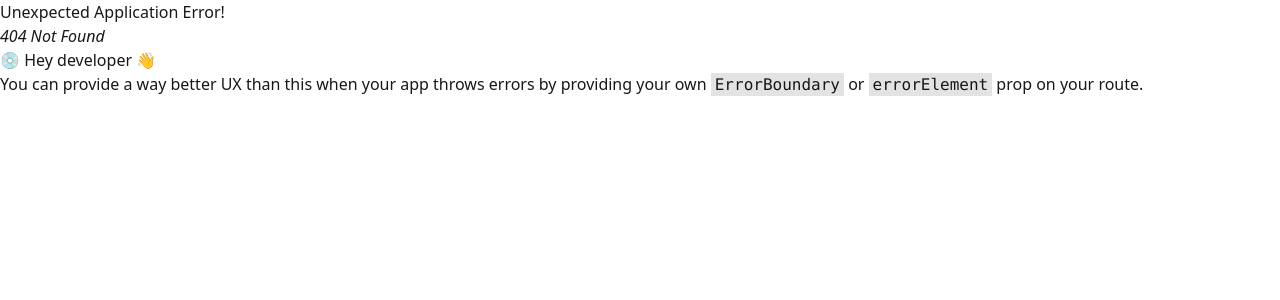
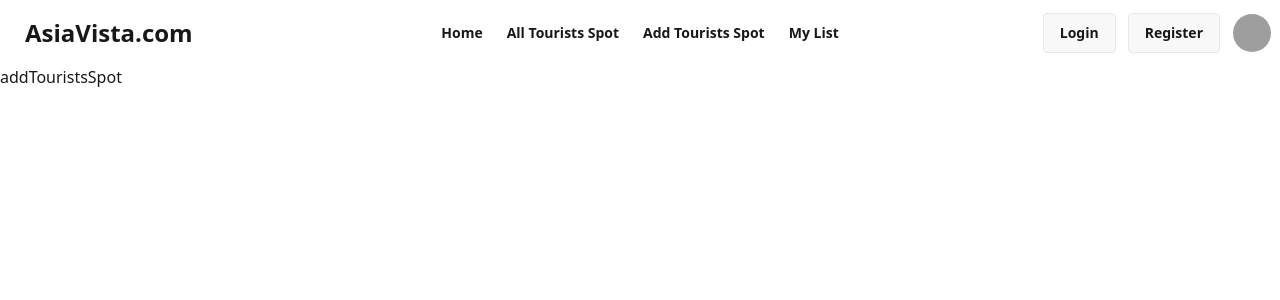
Before and after one commit to mohiuddinahmed121/Tourism-Management-client, a React app: page /addTouristsSpot in a window 1280 px wide. Before the commit this address had no page. Shown: the top 300 px of the page. Built offline with nearby package versions, Linux system fonts and the light colour scheme; grey boxes are pictures that could not be loaded; the HTML template or start-up script is replaced by a standard one.

Commit message:
navbar section added

```diff
--- /dev/null
+++ b/src/components/AddTouristsSpot.jsx
@@ -0,0 +1,16 @@
+import React from "react";
+import Navbar from "./Navbar";
+
+const AddTouristsSpot = () => {
+   return (
+      <div>
+         <Navbar></Navbar>
+         <h1>addTouristsSpot</h1>
+         <form>
+            <div></div>
+         </form>
+      </div>
+   );
+};
+
+export default AddTouristsSpot;
--- a/src/components/Home.jsx
+++ b/src/components/Home.jsx
@@ -1,8 +1,10 @@
 import React from "react";
+import Navbar from "./Navbar";
 
 const Home = () => {
    return (
       <div>
+         <Navbar></Navbar>
          <h1 className="text-3xl">hello home</h1>
       </div>
    );
--- /dev/null
+++ b/src/components/Navbar.jsx
@@ -0,0 +1,93 @@
+import React from "react";
+import { NavLink } from "react-router-dom";
+
+const Navbar = () => {
+   const navLinks = (
+      <>
+         <li>
+            <NavLink to="/">Home</NavLink>
+         </li>
+         <li>
+            <NavLink to="/allTouristsSpot">All Tourists Spot</NavLink>
+         </li>
+         <li>
+            <NavLink to="/addTouristsSpot">Add Tourists Spot</NavLink>
+         </li>
+         <li>
+            <NavLink to="/signup">My List</NavLink>
+         </li>
+      </>
+   );
+   return (
+      <div>
+         <div className="navbar bg-base-100">
+            <div className="navbar-start">
+               <div className="dropdown">
+                  <div tabIndex={0} role="button" className="btn btn-ghost lg:hidden">
+                     <svg
+                        xmlns="http://www.w3.org/2000/svg"
+                        className="h-5 w-5"
+                        fill="none"
+                        viewBox="0 0 24 24"
+                        stroke="currentColor"
+                     >
+                        <path
+                           strokeLinecap="round"
+                           strokeLinejoin="round"
+                           strokeWidth="2"
+                           d="M4 6h16M4 12h8m-8 6h16"
+                        />
+                     </svg>
+                  </div>
+                  <ul
+                     tabIndex={0}
+                     className="menu menu-sm dropdown-content bg-base-100 rounded-box z-[1] mt-3 w-52 p-2 shadow font-bold"
+                  >
+                     {navLinks}
+                  </ul>
+               </div>
+               <a className="btn btn-ghost text-2xl">AsiaVista.com</a>
+            </div>
+            <div className="navbar-center hidden lg:flex">
+               <ul className="menu menu-horizontal px-1 font-bold">{navLinks}</ul>
+            </div>
+            <div className="navbar-end gap-3">
+               <button className="btn">Login</button>
+               <button className="btn">Register</button>
+               {/* {user ? (
+                  <button onClick={handleSignOut} className="btn">
+                     Logout
+                  </button>
+               ) : (
+                  <Link to="/login">
+                     <button className="btn">Login</button>
+                  </Link>
+               )} */}
+               <div className="dropdown dropdown-end">
+                  <div tabIndex={0} role="button" className="btn btn-ghost btn-circle avatar">
+                     <div className="w-10 rounded-full">
+                        <img
+                           alt="Tailwind CSS Navbar component"
+                           src="https://img.daisyui.com/images/stock/photo-1534528741775-53994a69daeb.webp"
+                        />
+                     </div>
+                  </div>
+                  <ul
+                     tabIndex={0}
+                     className="menu menu-sm dropdown-content bg-base-100 rounded-box z-1 mt-3 w-52 p-2 shadow"
+                  >
+                     <li>
+                        <a className="justify-between">Profile</a>
+                     </li>
+                     <li>
+                        <a>Logout</a>
+                     </li>
+                  </ul>
+               </div>
+            </div>
+         </div>
+      </div>
+   );
+};
+
+export default Navbar;
--- a/src/main.jsx
+++ b/src/main.jsx
@@ -3,6 +3,7 @@ import { createRoot } from "react-dom/client";
 import "./index.css";
 import { createBrowserRouter, RouterProvider } from "react-router-dom";
 import Home from "./components/Home.jsx";
+import AddTouristsSpot from "./components/AddTouristsSpot.jsx";
 
 const router = createBrowserRouter([
    {
@@ -10,7 +11,8 @@ const router = createBrowserRouter([
       element: <Home></Home>,
    },
    {
-      path: "/addTouristsSpot ",
+      path: "/addTouristsSpot",
+      element: <AddTouristsSpot></AddTouristsSpot>,
    },
    {
       path: "/allTouristsSpot",
```
